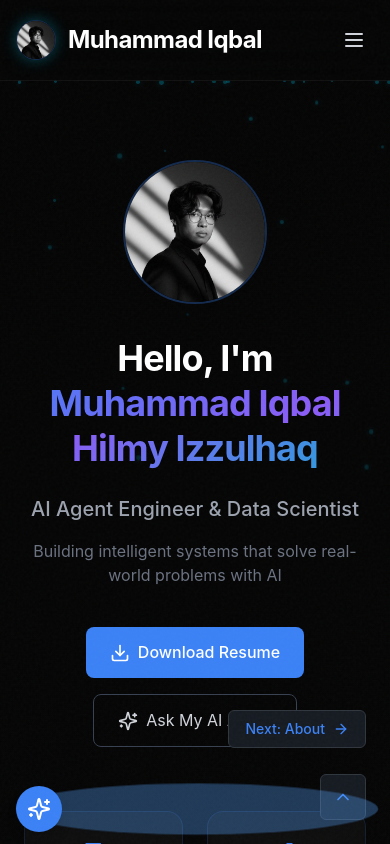
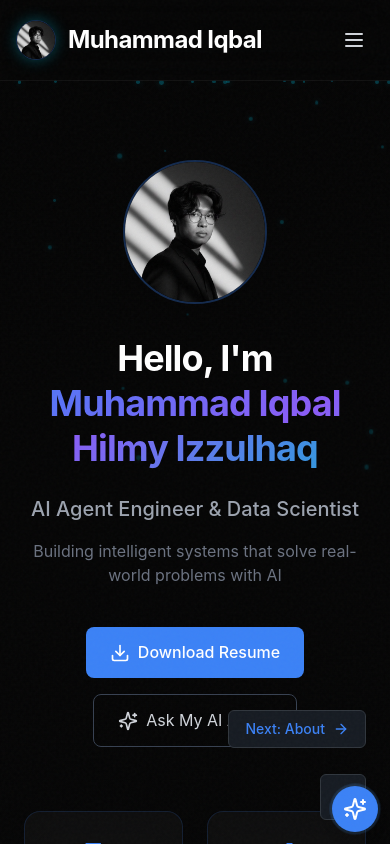
Before and after one commit to Shiverion/Shiverion.github.io, a React (Vite) app: page / in a window 390 px wide. Shown: the top 844 px of the page. Built offline with nearby package versions, Linux system fonts and the light colour scheme.

Commit message:
fix(mobile): revert agent to right side, hide back-to-top on mobile

```diff
--- a/src/App.jsx
+++ b/src/App.jsx
@@ -1392,7 +1392,7 @@ const PageContainer = ({ currentPage, navigateTo, openAgentModal, nextPage }) =>
             whileHover={{ scale: 1.1 }}
             whileTap={{ scale: 0.9 }}
             onClick={() => navigateTo('Hero')}
-            className="fixed bottom-4 sm:bottom-6 right-4 sm:right-6 bg-neon-blue/80 text-white p-3 rounded-full shadow-neon-blue border border-neon-cyan/50 transition-all hover:shadow-neon-cyan focus:outline-none z-40"
+            className="hidden sm:block fixed bottom-4 sm:bottom-6 right-4 sm:right-6 bg-neon-blue/80 text-white p-3 rounded-full shadow-neon-blue border border-neon-cyan/50 transition-all hover:shadow-neon-cyan focus:outline-none z-40"
             aria-label="Back to Top"
           >
             <ChevronUp className="h-6 w-6" />
--- a/src/index.css
+++ b/src/index.css
@@ -344,9 +344,9 @@ body::before {
 
 .floating-button-pulse {
   position: absolute;
-  inset: -4px;
+  inset: -3px;
   border-radius: 50%;
-  background: rgba(88, 166, 255, 0.4);
+  background: rgba(88, 166, 255, 0.2);
   animation: pulse-ring 2s cubic-bezier(0.4, 0, 0.6, 1) infinite;
 }
 
@@ -396,9 +396,7 @@ body::before {
 @media (max-width: 768px) {
   .floating-button {
     bottom: 16px;
-    right: auto;
-    left: 16px;
-    /* Move to left side on mobile to avoid overlap */
+    right: 16px;
   }
 
   .floating-button button {
```
